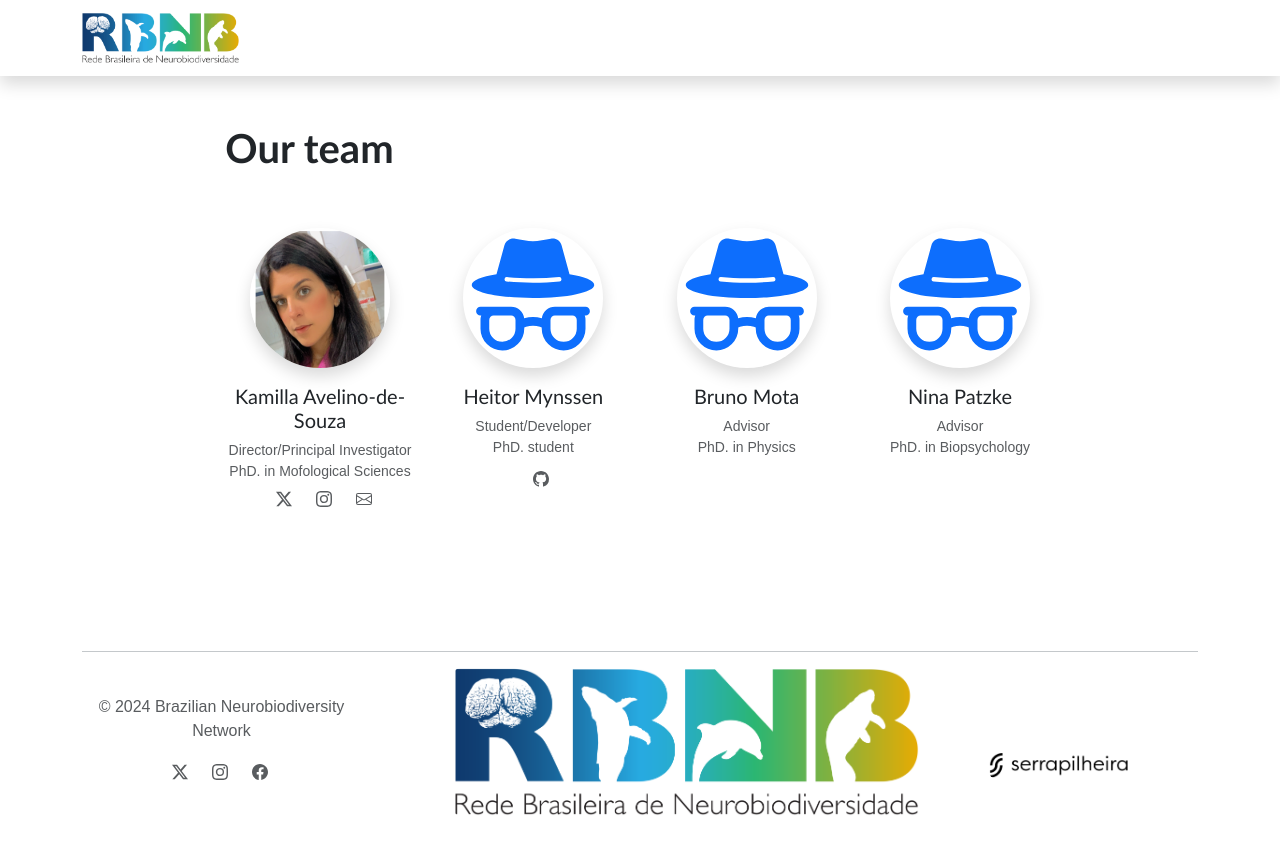
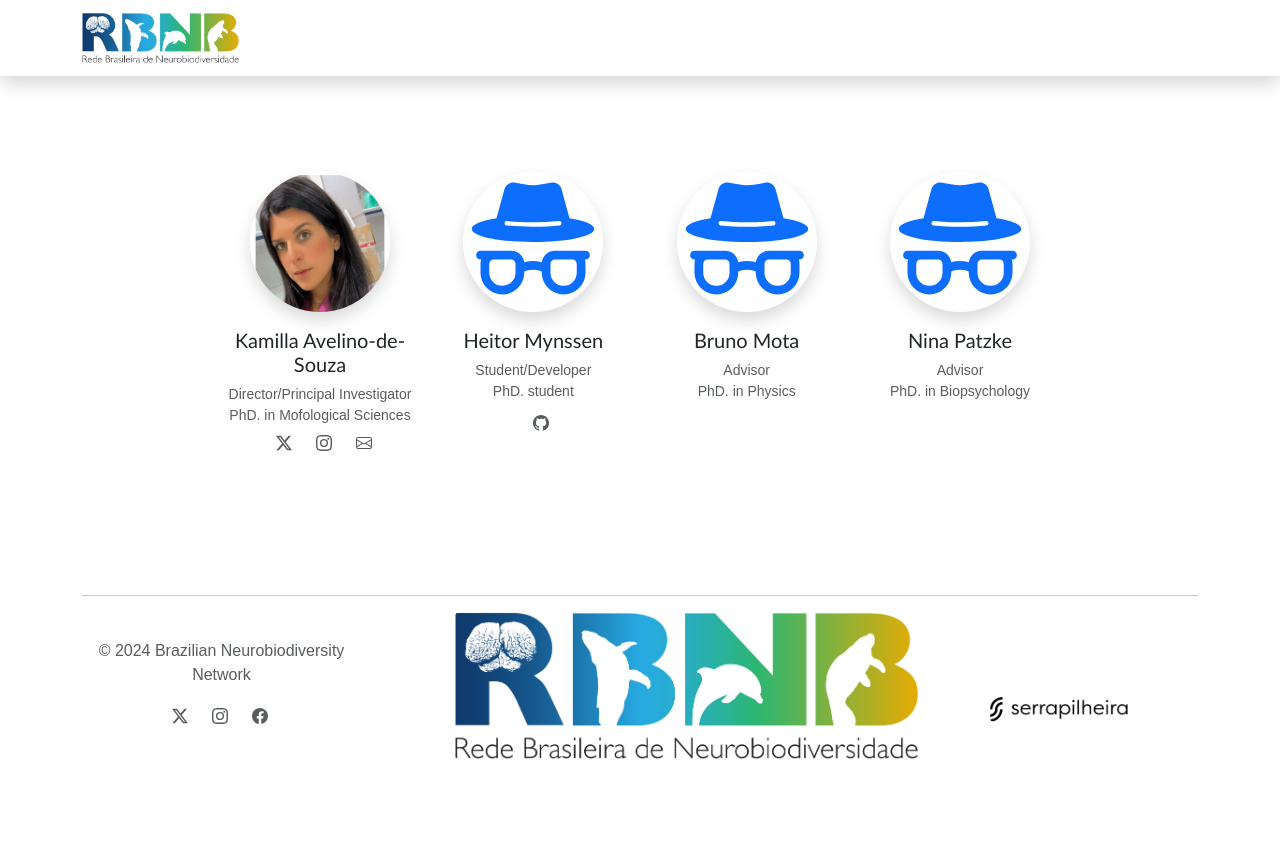
Before and after one commit to hmynssen/WebPageRBNbd, a Jekyll site: the page built from members.md, in a window 1280 px wide. Shown: the top 854 px of the page. Built offline with Jekyll 4.4.1, drawn with Linux system fonts in a browser that asks for light colours.

```diff
--- a/_includes/nav.html
+++ b/_includes/nav.html
@@ -32,7 +32,7 @@
         </li>
         <li class="nav-item">
           <a class="nav-link fs-5" id="nav-proj"
-          onclick="set_href('nav-news', '{{site.baseurl}}/{{projects_link}}')"  href="">
+          onclick="set_href('nav-proj', '{{site.baseurl}}/{{projects_link}}')"  href="">
             <script type="text/javascript">
               document.write(projects_text)
             </script>
--- a/_layouts/members.html
+++ b/_layouts/members.html
@@ -5,7 +5,7 @@ layout: base
 {%assign sorted_members = page.order | replace: " ", "" | split: ","%}
 <link rel="stylesheet" href="{{site.baseurl}}/assets/css/members.css">
 <div class="container col-md-8">
-    <div class="mb-2 mt-5 h1 fw-bold">Our team</div>
+    <div class="mb-2 mt-5 h1 fw-bold">{{page.title}}</div>
 
     <div class="integration-list row justify-content-center text-center py-5">
         {% for person in sorted_members %}
```
